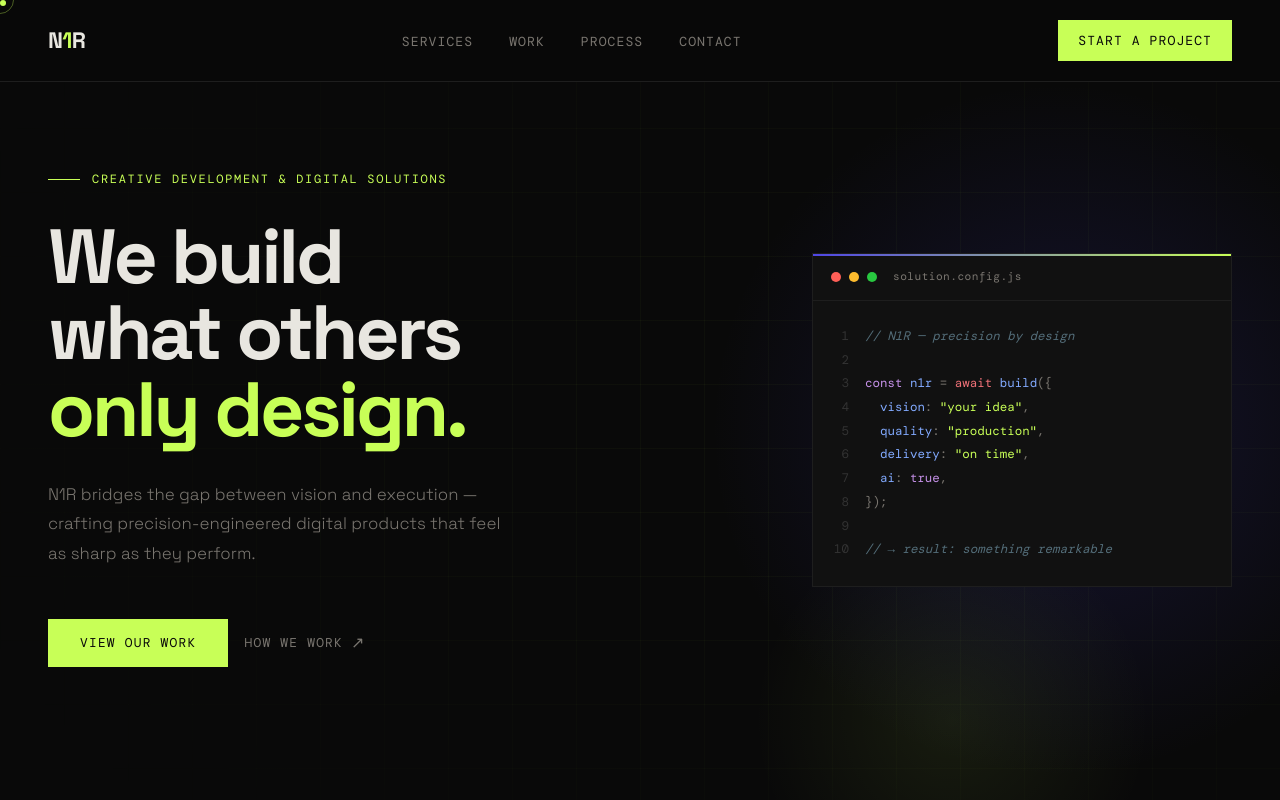
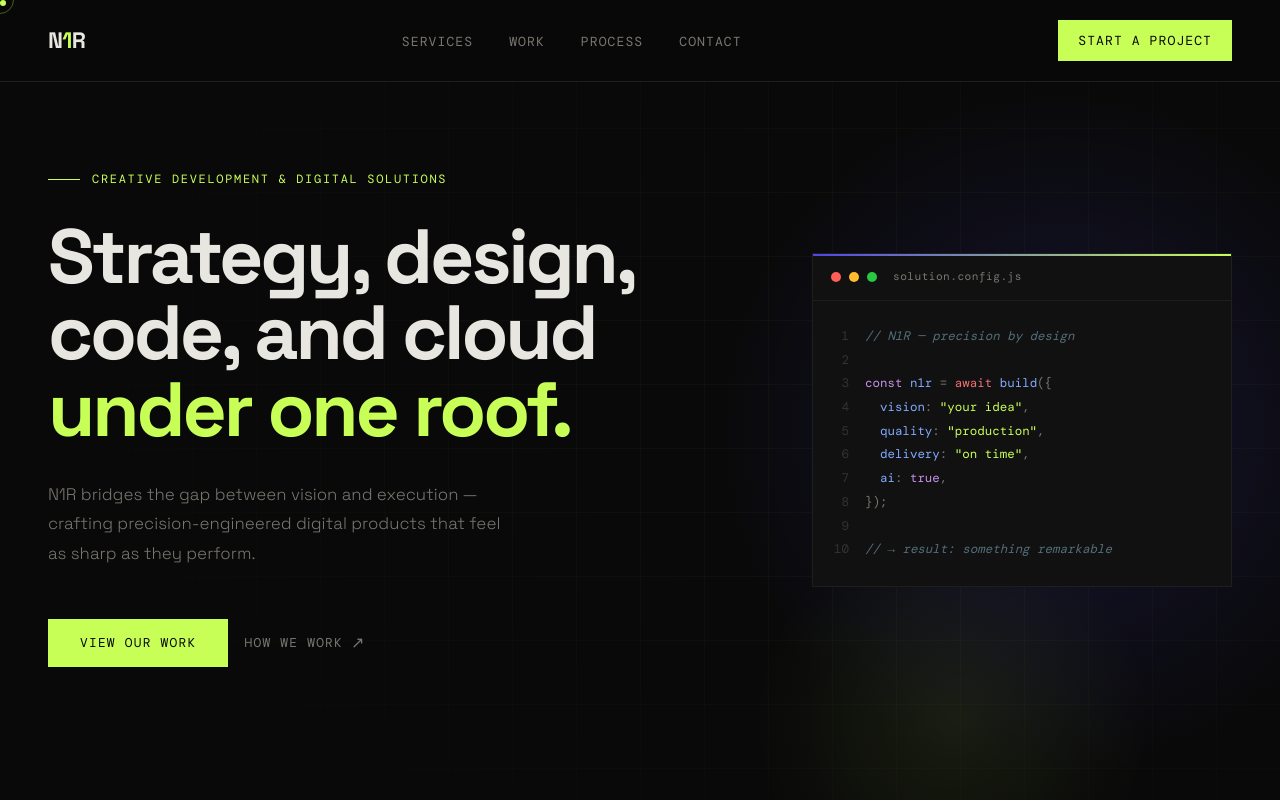
Before and after one commit to nire0510/nire0510.github.io, a plain HTML site: page index.html in a window 1280 px wide. Shown: the top 800 px of the page. Drawn offline with nearby package versions, Linux system fonts and the light colour scheme; a web font is replaced by a local one.

Commit message:
Update index.html

```diff
--- a/index.html
+++ b/index.html
@@ -724,7 +724,7 @@
     <div class="hero-grid"></div>
     <div class="hero-content">
       <p class="hero-eyebrow">Creative Development &amp; Digital Solutions</p>
-      <h1>We build<br/>what others<br/><em>only design.</em></h1>
+      <h1>Strategy, design, code, and cloud<br/><em>under one roof.</em></h1>
       <p class="hero-sub">
         N1R bridges the gap between vision and execution — crafting precision-engineered digital products that feel as sharp as they perform.
       </p>
```
